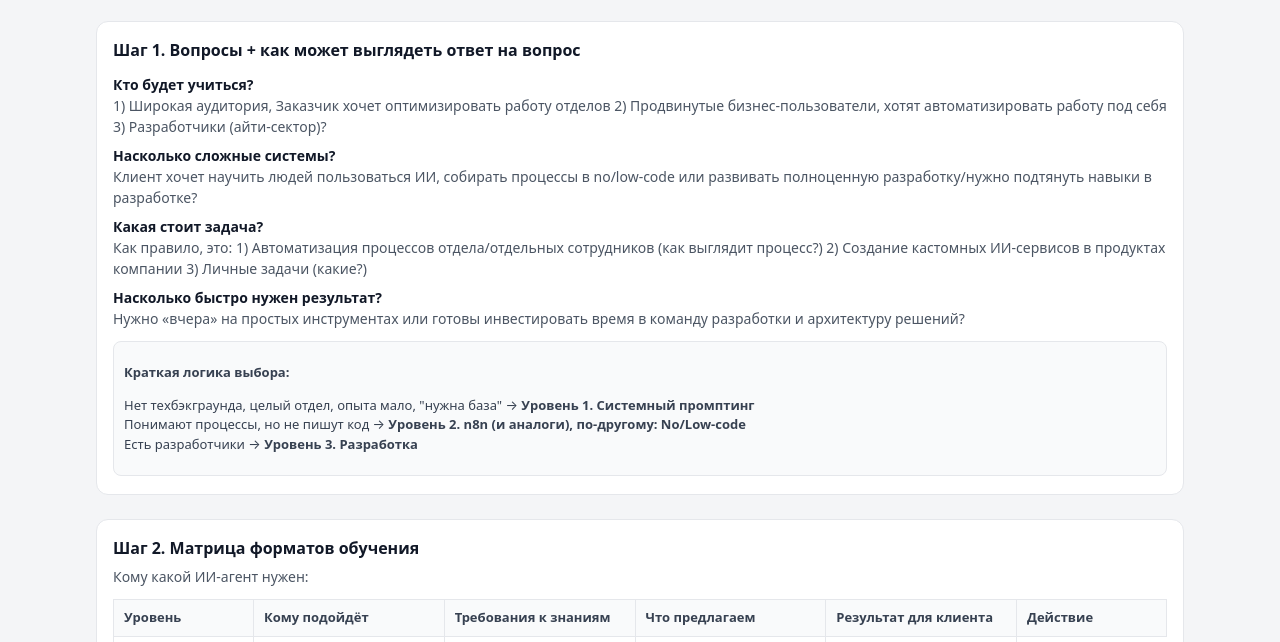
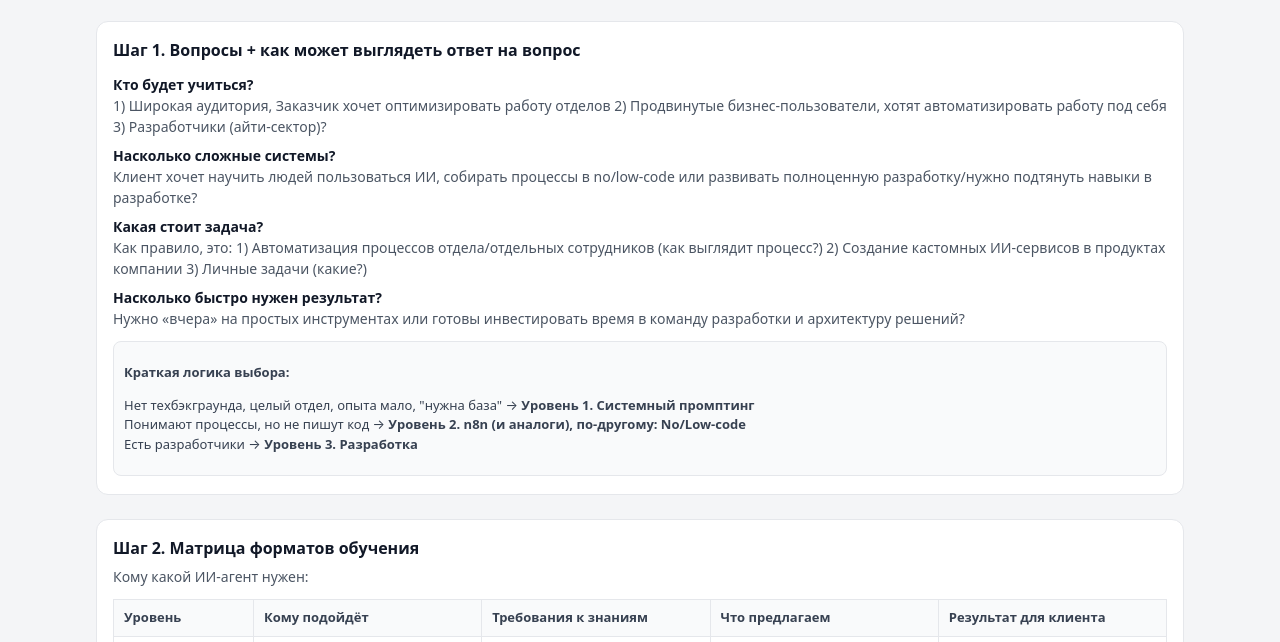
Before and after one commit to fraustoboy/ai-agents-quick-brief-for-sales, a plain HTML site: page index.html in a window 1280 px wide. Shown: the part 95-737 px from the top of the page. Drawn offline with Linux system fonts and the light colour scheme.

Commit message:
Update index.html

```diff
--- a/index.html
+++ b/index.html
@@ -64,7 +64,6 @@
               <th>Требования к знаниям</th>
               <th>Что предлагаем</th>
               <th>Результат для клиента</th>
-              <th class="col-actions">Действие</th>
             </tr>
           </thead>
           <tbody>
```
